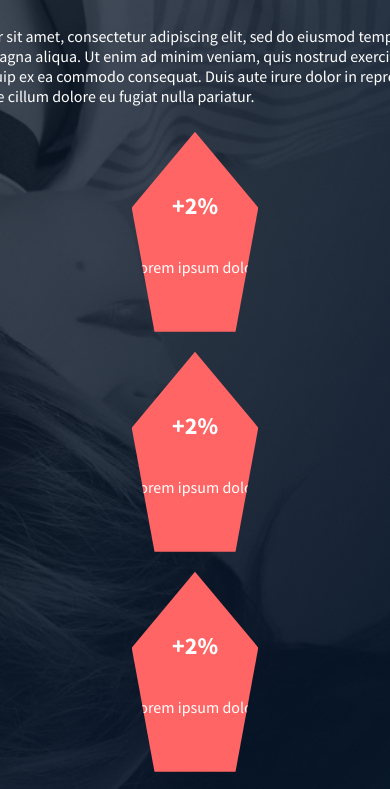
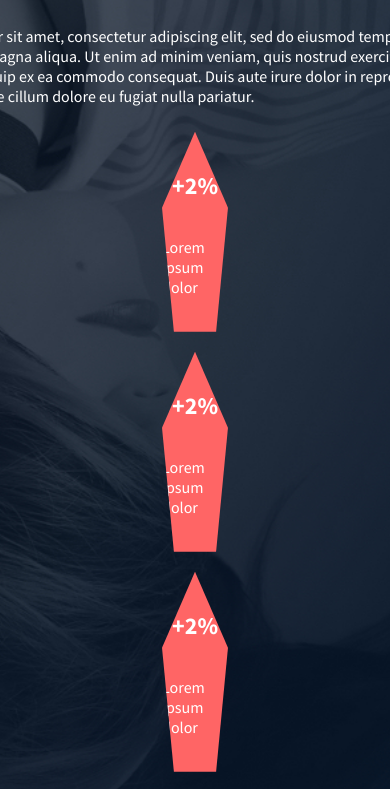
Before and after one commit to Sem512/alx_html_css, a plain HTML site: page headphones/0-index.html in a window 390 px wide. Shown: the part 2340-3129 px from the top of the page. Drawn offline with Linux system fonts and the light colour scheme; files whose address does not match are found by name.

Commit message:
updated pentagon design

```diff
--- a/headphones/0-styles.css
+++ b/headphones/0-styles.css
@@ -175,9 +175,11 @@ button:hover,input[type="submit"]:hover{
 }
 
 .penta div {
-    margin:40px;
-    width: 200px;
-    height: 200px;
+    margin:20px;
+    width: 30vw;
+    height: 30vh;
+    max-width: 200px;
+    max-height: 200px;
     clip-path: polygon(50% 0%, 100% 38%, 82% 100%, 18% 100%, 0% 38%);
     background-color: #FF6565;
     display: flex;
@@ -331,11 +333,6 @@ footer{
         align-items: center;
     }
 
-    .penta div {
-        width: 100%;
-        margin: 10px 0;
-    }
-
 
     .icons {
         display: flex;
```
